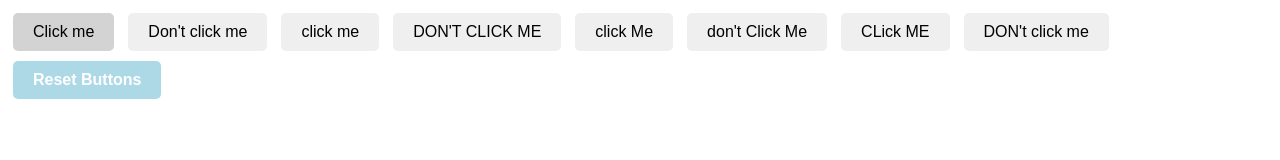
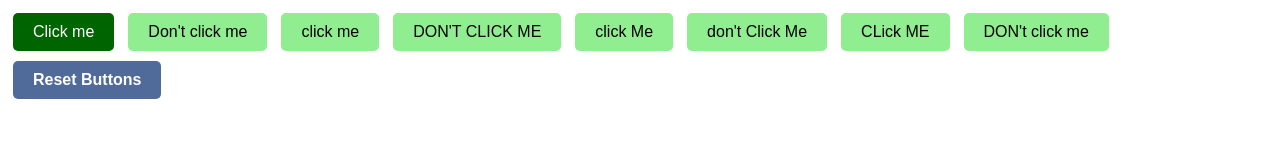
Before and after one commit to dummycoderepo/CySandbox, a website: page HTML/ClickMeBtns.html in a window 1280 px wide. Both pictures are taken after a click on the button "Click me". Drawn offline with Linux system fonts and the light colour scheme.

Commit message:
⚙️ ClickMeBtns.html => Updated button styles for better visibility and interaction feedback
- Changed clicked button background color to dark green and text color to white
- Updated reset button background color for consistency
- Adjusted transition properties for button hover effects

```diff
--- a/HTML/ClickMeBtns.html
+++ b/HTML/ClickMeBtns.html
@@ -12,21 +12,23 @@
             cursor: pointer;
             border: none;
             border-radius: 5px;
-            transition: background-color 0.3s, transform 0.2s;
+            transition: background-color 0.3s, transform 0.2s, color 0.3s;
+            background-color: lightgreen;
         }
         .button:hover {
             transform: scale(1.05);
         }
         .clicked {
-            background-color: lightgray;
+            background-color: darkgreen;
+            color: white;
         }
         .reset-button {
-            background-color: lightblue;
+            background-color: rgb(80, 106, 154);
             color: white;
             font-weight: bold;
         }
         .reset-button:hover {
-            background-color: deepskyblue;
+            background-color: rgb(22, 74, 169);
         }
     </style>
 </head>
```
